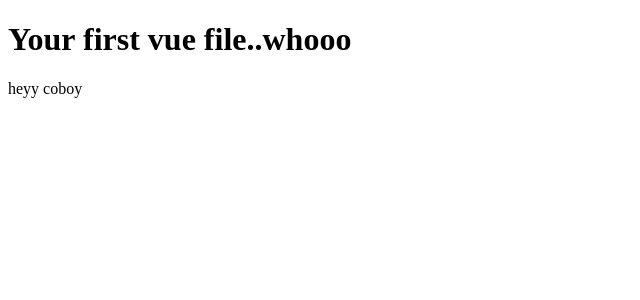
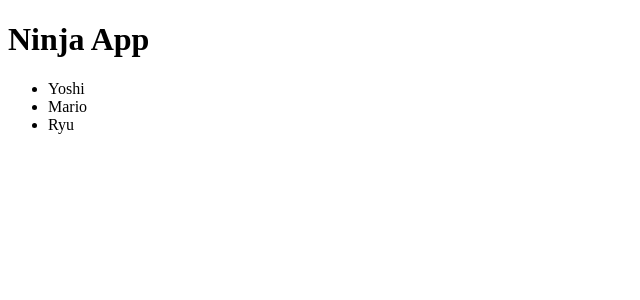
Before and after one commit to boyet007/vue-basic, a Vue app in the folder framework/: page / in a window 1280 px wide. Shown: the top 300 px of the page, without its empty margins (0-640 px from the left). Built offline with nearby package versions, Linux system fonts and the light colour scheme.

Commit message:
tutorial 21 - nesting components

```diff
--- a/framework/src/App.vue
+++ b/framework/src/App.vue
@@ -1,21 +1,20 @@
 <template>
     <div>
         <h1>{{ title }}</h1>
-        <p>{{ greeting() }}</p>
+        <ninjas></ninjas>
     </div>
 </template>
 
 <script>
+import Ninjas from './Ninjas.vue'
 export default {
-  data() {
+  components: {
+      'ninjas' : Ninjas
+  },
+  data: function(){
     return {
-      title: "Your first vue file..whooo"
+      title: "Ninja App"
     };
-  },
-  methods: {
-    greeting: function() {
-      return "heyy coboy";
-    }
   }
 };
 </script>
--- /dev/null
+++ b/framework/src/Ninjas.vue
@@ -0,0 +1,19 @@
+<template>
+    <ul>
+        <li v-for="ninja in ninjas">{{ ninja }}</li>
+    </ul>
+</template>
+
+<script>
+export default {
+    data: function () {
+        return {
+            ninjas: ['Yoshi', 'Mario', 'Ryu']
+        }
+    }
+}
+</script>
+
+<style>
+
+</style>
--- a/framework/src/main.js
+++ b/framework/src/main.js
@@ -1,15 +1,10 @@
-// The Vue build version to load with the `import` command
-// (runtime-only or standalone) has been set in webpack.base.conf with an alias.
 import Vue from 'vue'
 import App from './App'
-// import router from './router'
+// import Ninjas from './Ninjas'
 
-Vue.config.productionTip = false
+// Vue.component('ninjas', Ninjas)
 
-/* eslint-disable no-new */
 new Vue({
   el: '#app',
-  // router,
-  components: { App },
-  template: '<App/>'
+  render:h=>h(App)
 })
```
